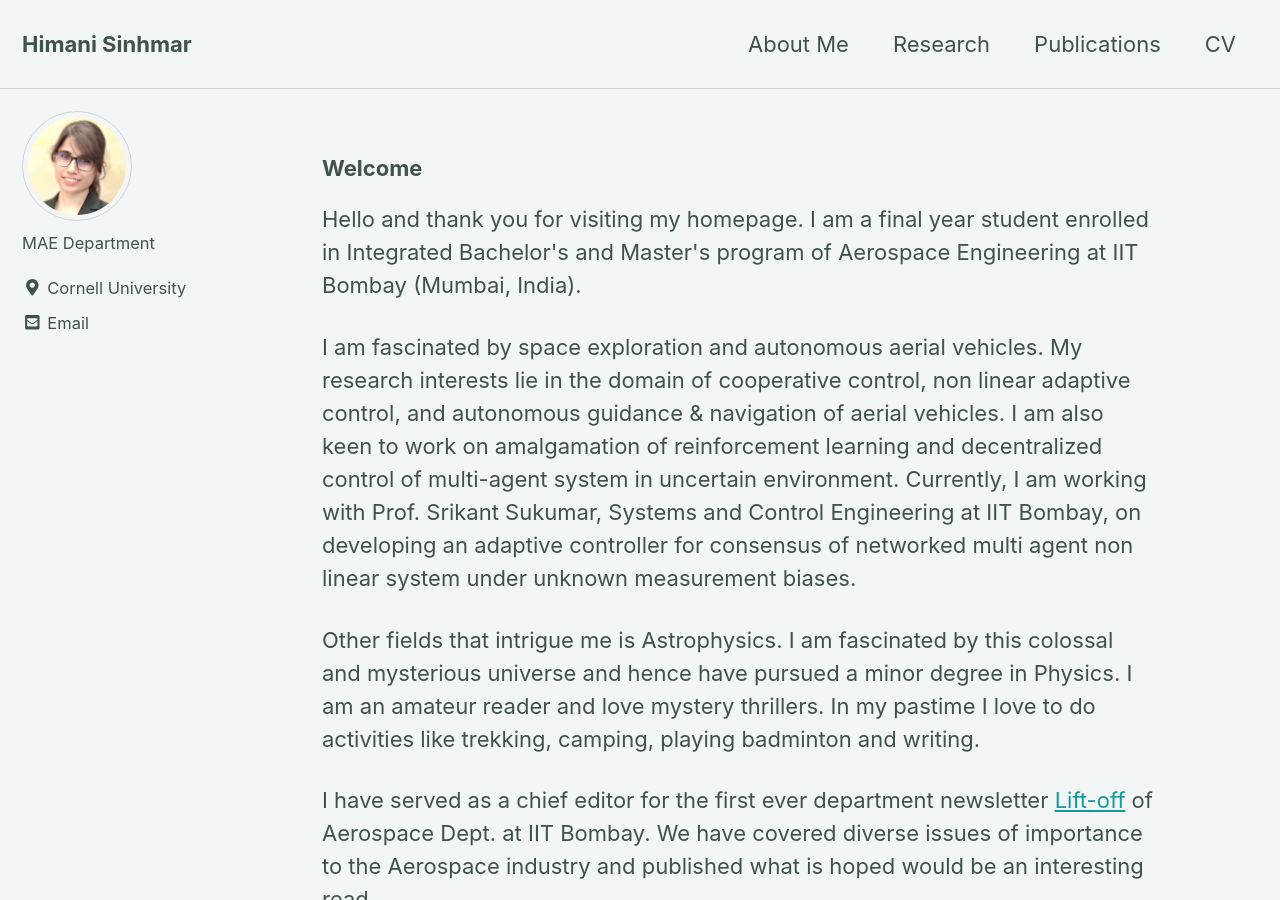
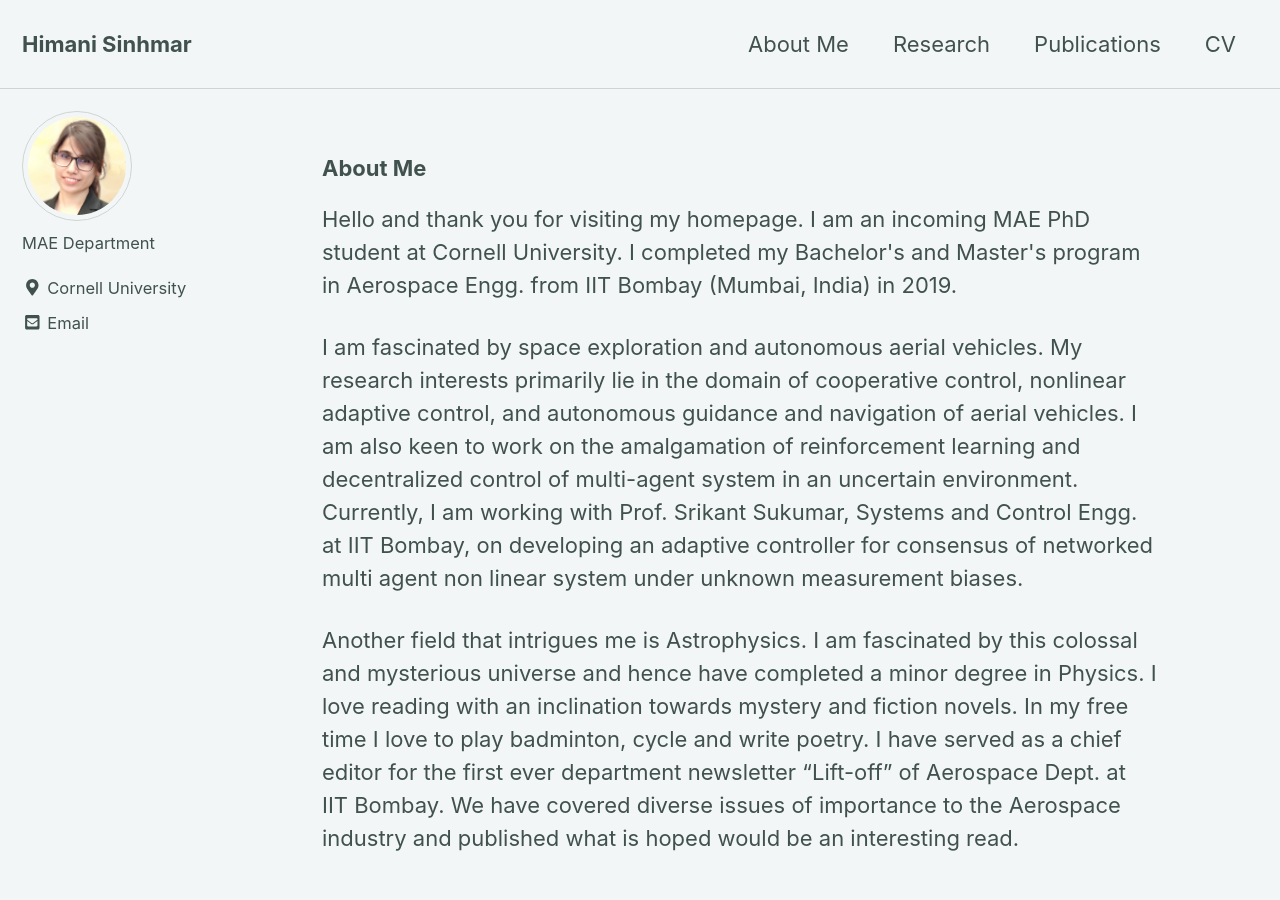
Before and after one commit to himanisinhmar/himanisinhmar.github.io, a Jekyll site: the page built from index.html, in a window 1280 px wide and 900 px high. Built offline with Jekyll 4.4.1, drawn with Linux system fonts in a browser that asks for light colours; nearby versions of some CDN libraries; the list of posts is cut into pages by our own code.

Commit message:
Make cornell changes

```diff
--- a/_projects/ddp.html
+++ b/_projects/ddp.html
@@ -14,5 +14,5 @@ been widely studied. But what happens to consensus in the presence of measuremen
 </p>
 
 <p>
-We have developed a model independent Lyapunov based decentralized control algorithm which ensures that networked Euler-Lagrangian system track a time varying trajectory in presence of a non-zero, unknown sensor bias in relative measurements. No knowledge of upper bounds on the measurement errors  are assumed in this work. A composite adaptive controller was devised for consensus that achieves an exponential convergence with exponential bias estimation. Simulation results on a six spacecraft formation corroborate our theoretical findings.
+We have developed a model independent Lyapunov based decentralized control algorithm which ensures that networked Euler-Lagrangian system track a time varying trajectory in the presence of a non-zero, unknown sensor bias in relative measurements. No knowledge of upper bounds on the measurement errors  are assumed in this work. A composite adaptive controller was devised for consensus that achieves an exponential convergence with exponential bias estimation. Simulation results on a six spacecraft formation corroborate our theoretical findings.
 </p>
--- a/index.html
+++ b/index.html
@@ -3,28 +3,14 @@ layout: home
 author_profile: true
 ---
 
-<h3> Welcome </h3>
+<h3> About Me </h3>
 
-<p>
-Hello and thank you for visiting my homepage.
-I am a final year student enrolled in Integrated Bachelor's and Master's program of Aerospace Engineering at IIT Bombay (Mumbai, India).
+
+<p>Hello and thank you for visiting my homepage. I am an incoming MAE PhD student at Cornell University. I  completed my Bachelor's and Master's program in Aerospace Engg. from IIT Bombay (Mumbai, India) in 2019.
 </p>
 
-<p>
-I am fascinated by space exploration and autonomous aerial vehicles.
-My research interests lie in the domain of cooperative control, non linear adaptive control, and autonomous guidance & navigation of aerial vehicles.
-I am also keen to work on amalgamation of reinforcement learning and decentralized control of multi-agent system in uncertain environment.
-Currently, I am working with Prof. Srikant Sukumar, Systems and Control Engineering at IIT Bombay,
-on developing an adaptive controller for consensus of networked multi agent non linear system under unknown measurement biases.
+<p>I am fascinated by space exploration and autonomous aerial vehicles. My research interests primarily lie in the domain of cooperative control, nonlinear adaptive control, and autonomous guidance and navigation of aerial vehicles. I am also keen to work on the amalgamation of reinforcement learning and decentralized control of multi-agent system in an uncertain environment. Currently, I am working with Prof. Srikant Sukumar, Systems and Control Engg. at IIT Bombay, on developing an adaptive controller for consensus of networked multi agent non linear system under unknown measurement biases.
 </p>
 
-<p>
-Other fields that intrigue me is Astrophysics.
-I am fascinated by this colossal and mysterious universe and hence have pursued a minor degree in Physics.
-I am an amateur reader and love mystery thrillers.
-In my pastime I love to do activities like trekking, camping, playing badminton and writing.
+<p>Another field that intrigues me is Astrophysics. I am fascinated by this colossal and mysterious universe and hence have completed a minor degree in Physics. I love reading with an inclination towards mystery and fiction novels. In my free time I love to play badminton, cycle and write poetry. I have served as a chief editor for the first ever department newsletter “Lift-off” of  Aerospace Dept. at IIT Bombay. We have covered diverse issues of importance to the Aerospace industry and published what is hoped would be an interesting read.
 </p>
-
-<p>
-I have served as a chief editor for the first ever department newsletter <a href="{{ '/pdf/newsletter.pdf' | relative_url }}">Lift-off</a> of  Aerospace Dept. at IIT Bombay. We have covered diverse issues of importance to the Aerospace industry and published what is hoped would be an interesting read.
-</p>
--- a/publications.html
+++ b/publications.html
@@ -14,7 +14,7 @@ title: Publications
 <p>
 <b>Himani Sinhmar</b>, Srikant Sukumar,
 <i>Distributed model independent algorithm for spacecraft synchronization under relative measurement bias</i>,
-submitted to 5th CEAS Conference on Guidance, Navigation and Control.
+5th CEAS Conference on Guidance, Navigation and Control.
 (<a href="{{ '/pdf/ddp_publication.pdf' | relative_url }}">pdf</a>)
 </p>
 
```
Also changed, not shown: 1 other file.
